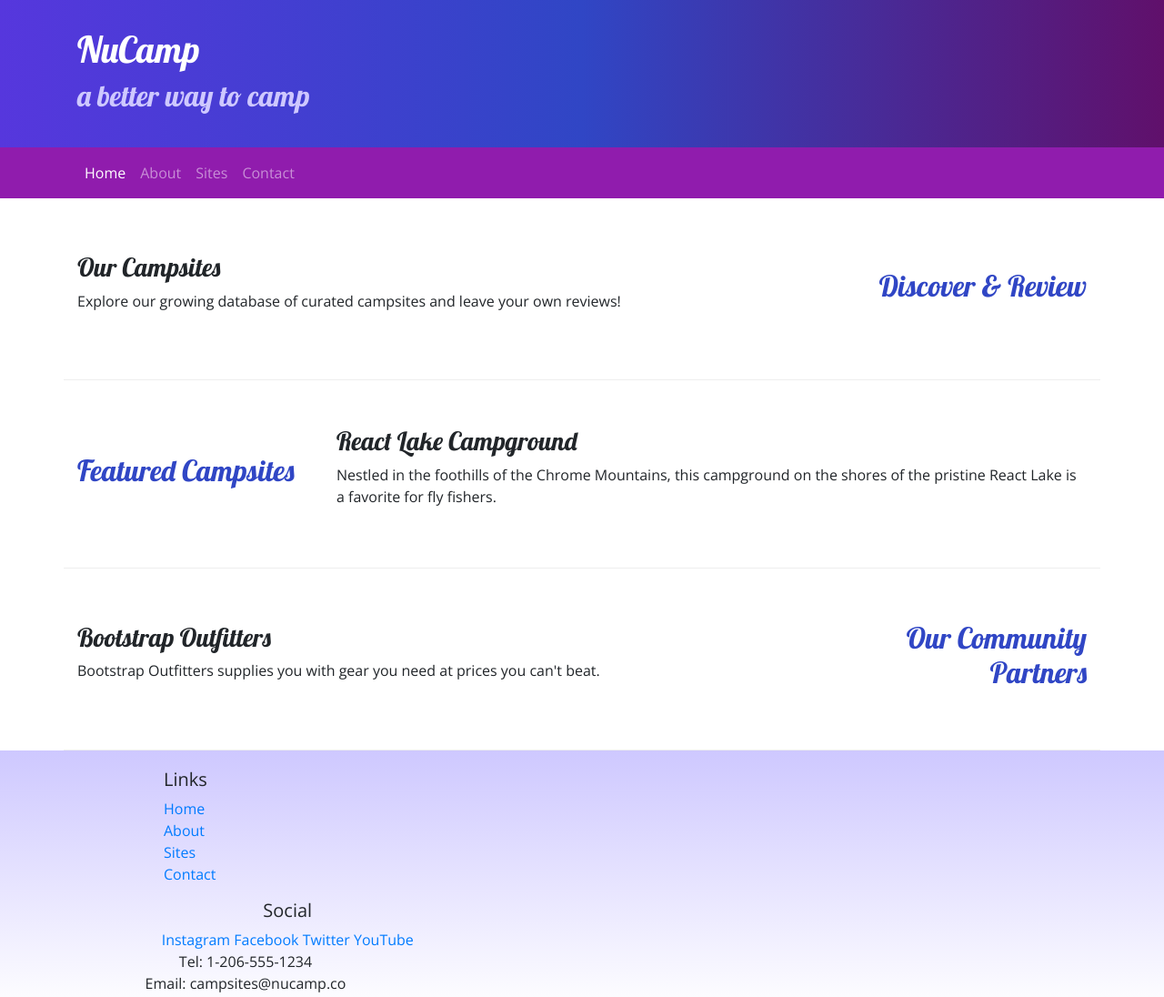
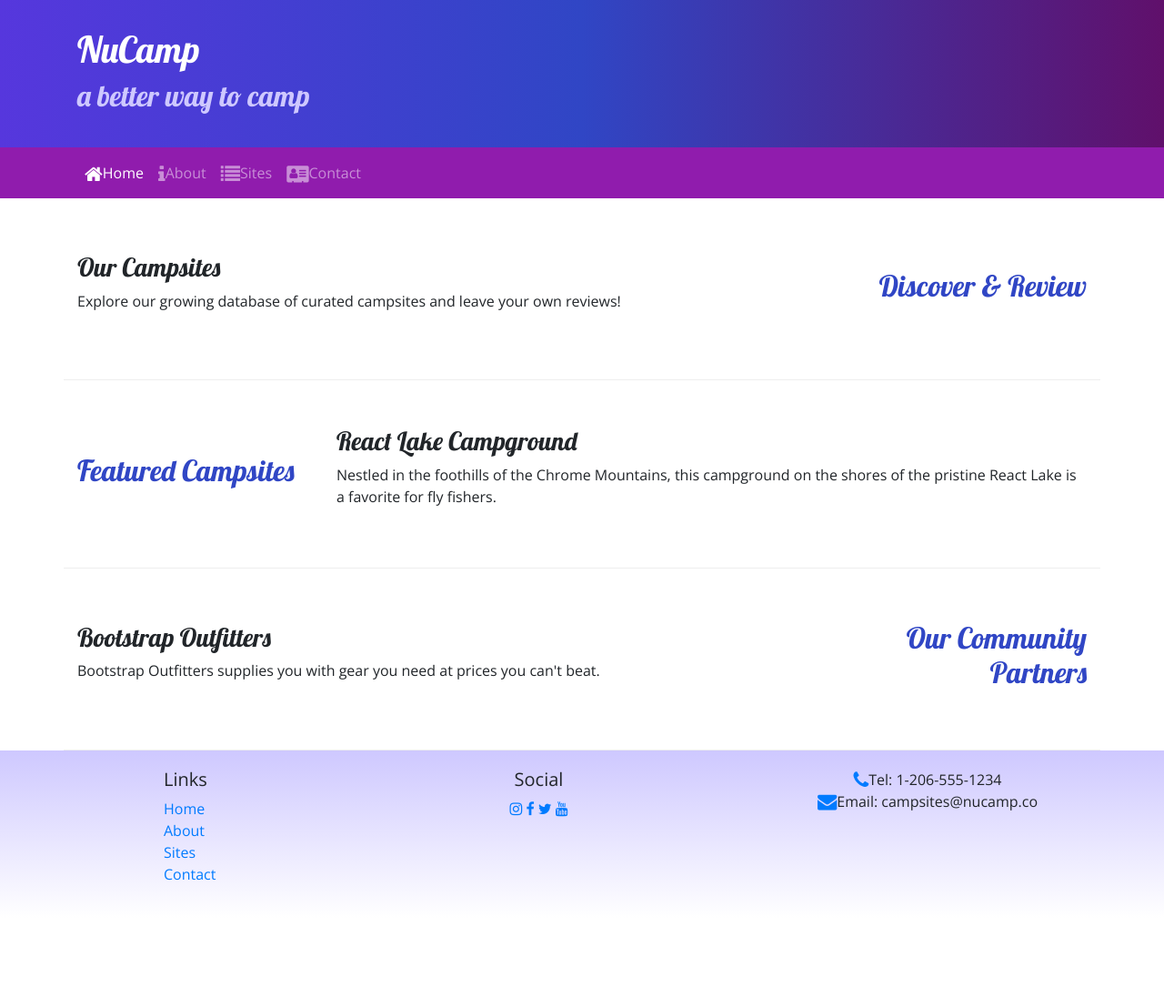
Before and after one commit to yuliyakf/Test-Project, a website: page index.html in a window 1280 px wide. Shown: the whole page at 91% size. After the commit the page ends 1009 px from the top, so only its background shows below. Drawn offline with nearby package versions, Linux system fonts and the light colour scheme.

Commit message:
font awesome

```diff
--- a/index.html
+++ b/index.html
@@ -7,6 +7,8 @@
     <link rel="stylesheet" href="node_modules/bootstrap/dist/css/bootstrap.min.css"/>
     <!-- Additional CSS must be placed after Bootstrap CSS -->
     <link rel="stylesheet" href="https://fonts.googleapis.com/css?family=Lobster|Open+Sans" />
+    <!-- Additional CSS must be placed after Bootstrap CSS -->
+    <link rel="stylesheet" href="node_modules/font-awesome/css/font-awesome.min.css" />
     <link rel="stylesheet" href="css/styles.css" />
     <title>NuCamp: A Better Way To Camp</title>
 </head>
@@ -15,7 +17,6 @@
 <body>
 
     <header class="jumbotron jumbotron-fluid">
-        <div>
             <div class="container">
                 <div class="row">
                     <div class="col">
@@ -24,8 +25,6 @@
                     </div>
                     </div>
                 </div>
-            </div>
-
     </header>
 
     <nav class="navbar navbar-expand-sm navbar-dark sticky-top">
@@ -35,10 +34,10 @@
         </button>
         <div class="collapse navbar-collapse" id="nucampNavbar">
         <ul class="navbar-nav">
-            <li class="nav-item active"><a class="nav-link" href='#'>Home</a></li>
-            <li class="nav-item"><a class="nav-link" href="aboutus.html">About</a></li>
-            <li class="nav-item"><a class="nav-link" href='#'>Sites</a></li>
-            <li class="nav-item"><a class="nav-link" href='#'>Contact</a></li>
+            <li class="nav-item active"><a class="nav-link" href='#'><i class="fa fa-home fa-lg"></i>Home</a></li>
+            <li class="nav-item"><a class="nav-link" href="aboutus.html"><i class="fa fa-info fa-lg"></i>About</a></li>
+            <li class="nav-item"><a class="nav-link" href='#'><i class="fa fa-list fa-lg"></i>Sites</a></li>
+            <li class="nav-item"><a class="nav-link" href='#'><i class="fa fa-address-card fa-lg"></i>Contact</a></li>
         </ul>
         </div>
         </div>
@@ -76,6 +75,7 @@
             </div>
         </div>
 </div>
+
 <footer>
     <div class="container">
         <div class="row">
@@ -88,19 +88,18 @@
                     <li><a href="#">Contact</a></li>
                 </ul>
             </div>
-            </div>
-
 
         <div class="col-6 col-sm-5 text-center">
             <h5>Social</h5>
-            <a href="http://instagram.com/">Instagram</a>
-            <a href="http://facebook.com/">Facebook</a>
-            <a href="http://twitter.com/">Twitter</a>
-            <a href="http://youtube.com/">YouTube</a>
+            <a href="http://instagram.com/"><i class="fa fa-instagram"></i></a>
+            <a href="http://facebook.com/"><i class="fa fa-facebook"></i></a>
+            <a href="http://twitter.com/"><i class="fa fa-twitter"></i></a>
+            <a href="http://youtube.com/"><i class="fa fa-youtube"></i></a>
         </div>
         <div class="col-sm-4 text-center">
-            Tel: 1-206-555-1234<br />
-            Email: campsites@nucamp.co
+            <i class="fa fa-phone fa-lg text-primary"></i>Tel: 1-206-555-1234<br />
+            <i class="fa fa-envelope fa-lg text-primary"></i>Email: campsites@nucamp.co
+        </div>
     </div>
     </div>
         <!-- jQuery must come first, then Popper.js, then the Bootstrap JavaScript plugins.-->
--- a/package.json
+++ b/package.json
@@ -15,6 +15,7 @@
   },
   "dependencies": {
     "bootstrap": "^4.5.2",
+    "font-awesome": "^4.7.0",
     "jquery": "^3.5.1",
     "popper.js": "^1.16.1"
   }
```
Also changed, not shown: aboutus.html (+12 -10 lines), 1 other file. Lines whose indentation alone changed are shown as unchanged.
